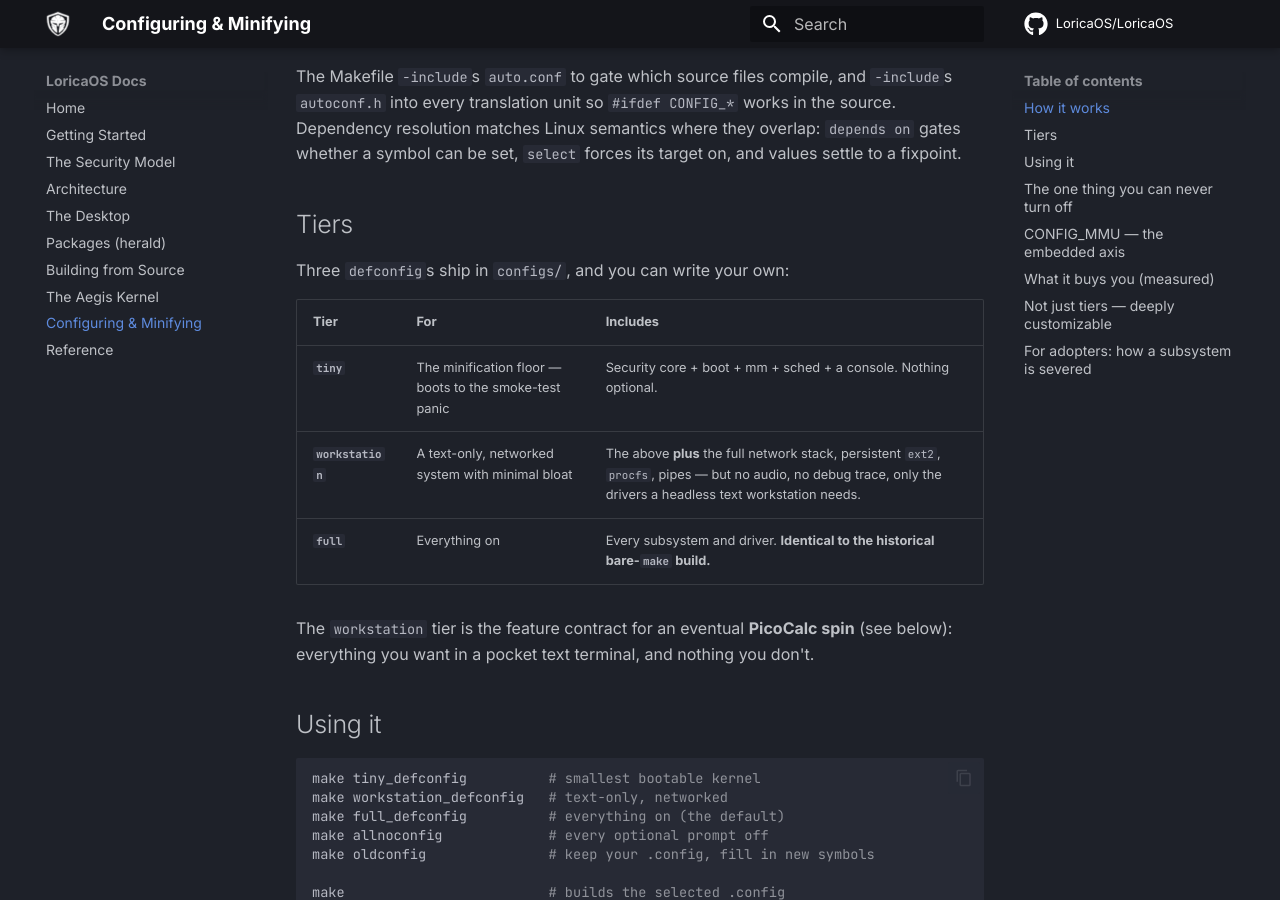
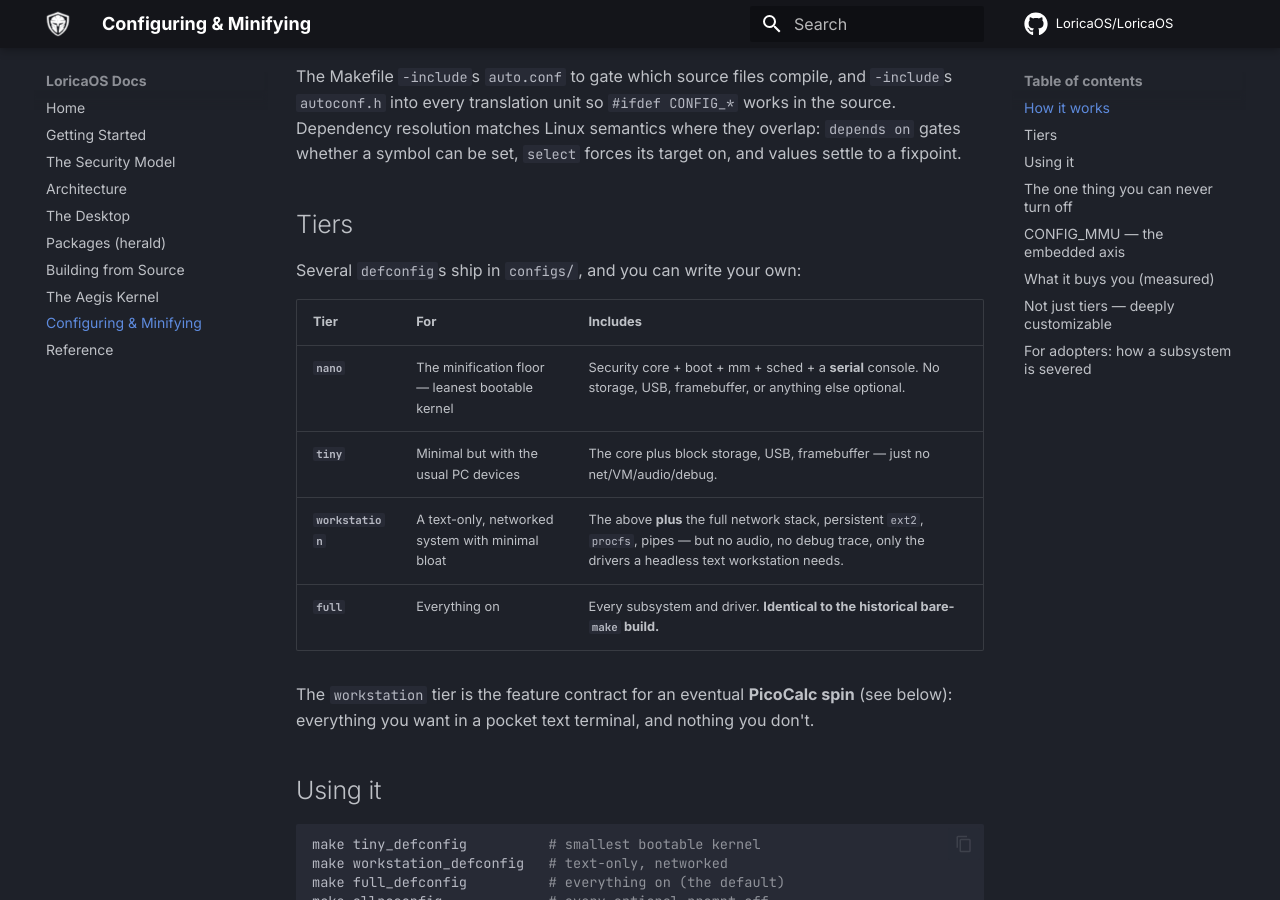
Before and after one commit to LoricaOS/docs, an MkDocs documentation site: the page built from docs/configuration.md, in a window 1280 px wide and 900 px high, scrolled down 761 px. Built offline with MkDocs 1.6.1 and Material for MkDocs 9.7.7, drawn with Linux system fonts in a browser that asks for light colours; comment, search, counter and statistics services are not loaded; some of the changed text lies outside the part shown.

Commit message:
docs: add the nano tier (leanest bootable — text -42%, bss -89%)
Co-Authored-By: Claude Opus 4.8 (1M context) <noreply@anthropic.com>

```diff
--- a/docs/configuration.md
+++ b/docs/configuration.md
@@ -36,11 +36,12 @@ and values settle to a fixpoint.
 
 ## Tiers
 
-Three `defconfig`s ship in `configs/`, and you can write your own:
+Several `defconfig`s ship in `configs/`, and you can write your own:
 
 | Tier | For | Includes |
 |------|-----|----------|
-| **`tiny`** | The minification floor — boots to the smoke-test panic | Security core + boot + mm + sched + a console. Nothing optional. |
+| **`nano`** | The minification floor — leanest bootable kernel | Security core + boot + mm + sched + a **serial** console. No storage, USB, framebuffer, or anything else optional. |
+| **`tiny`** | Minimal but with the usual PC devices | The core plus block storage, USB, framebuffer — just no net/VM/audio/debug. |
 | **`workstation`** | A text-only, networked system with minimal bloat | The above **plus** the full network stack, persistent `ext2`, `procfs`, pipes — but no audio, no debug trace, only the drivers a headless text workstation needs. |
 | **`full`** | Everything on | Every subsystem and driver. **Identical to the historical bare-`make` build.** |
 
@@ -119,6 +120,12 @@ x86-64:
 | `full` | 585,886 B | 3,089,924 B |
 | `workstation` | 551,182 B | 2,403,396 B |
 | `tiny` | 453,910 B (**−22.5 %**) | 396,516 B (**−2.69 MB, −87 %**) |
+| `nano` | 338,982 B (**−42 %**) | 344,548 B (**−89 %**) |
+
+`nano` is the leanest bootable x86_64 build — serial console only, no block
+storage, no USB, no framebuffer (the 80 KB `fb.o` alone), no VirtIO/Hyper-V/
+audio/trace/self-tests. It still boots to the no-init panic (rendered by the
+serial-only stub `panic_halt`), stripped to a **347 KB** on-disk image.
 
 The `.bss` collapse comes from making the fixed static arenas numeric knobs
 (`kconf`'s `int` symbols). At the defaults they cost, per instance/table:
```
